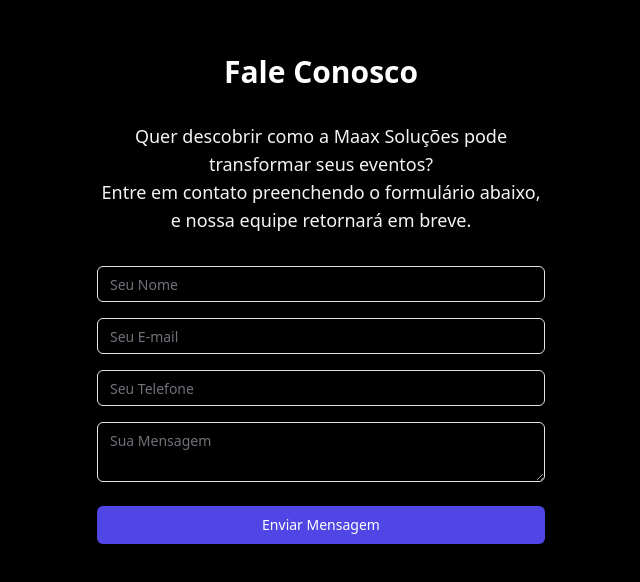
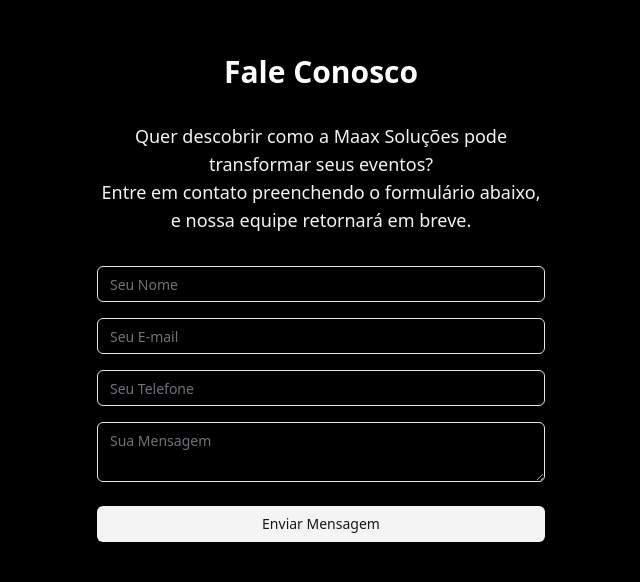
Before and after one commit to Alex-Teotonio/maaxsolucoes-web, a Next.js app: page / in a window 1280 px wide. Shown: the part 2495-3077 px from the top of the page, without its empty margins (319-959 px from the left). Built offline with nearby package versions, Linux system fonts and the light colour scheme.

Commit message:
Refatorar componente

```diff
--- a/src/components/ContactForm.tsx
+++ b/src/components/ContactForm.tsx
@@ -5,6 +5,7 @@
 import { firestore } from "../firebase-config"; // Importa o Firestore inicializado
 import { Input } from "@/components/ui/input"; // Importa o Input do shadcn
 import { Textarea } from "@/components/ui/textarea"; // Importa o Textarea do shadcn
+import { Button } from "@/components/ui/button"; // Importa o Button do shadcn
 
 export const ContactForm: React.FC = () => {
   const [nome, setNome] = useState("");
@@ -51,7 +52,6 @@
 
         <form className="mt-8 space-y-6" onSubmit={handleSubmit}>
           <div className="rounded-md shadow-sm space-y-4">
-            {/* Input para o Nome */}
             <div>
               <label htmlFor="nome" className="sr-only">
                 Nome
@@ -66,8 +66,6 @@
                 placeholder="Seu Nome"
               />
             </div>
-
-            {/* Input para o Email */}
             <div>
               <label htmlFor="email" className="sr-only">
                 E-mail
@@ -83,7 +81,6 @@
               />
             </div>
 
-            {/* Input para o Telefone */}
             <div>
               <label htmlFor="telefone" className="sr-only">
                 Telefone
@@ -99,7 +96,6 @@
               />
             </div>
 
-            {/* Textarea para Mensagem */}
             <div>
               <label htmlFor="mensagem" className="sr-only">
                 Mensagem
@@ -114,14 +110,10 @@
               />
             </div>
           </div>
-
           <div>
-            <button
-              type="submit"
-              className="group relative w-full flex justify-center py-2 px-4 border border-transparent text-sm font-medium rounded-md text-white bg-indigo-600 hover:bg-indigo-700 focus:outline-none focus:ring-2 focus:ring-offset-2 focus:ring-indigo-500"
-            >
+            <Button variant="secondary" type="submit" className="w-full">
               Enviar Mensagem
-            </button>
+            </Button>
           </div>
         </form>
       </div>
```
